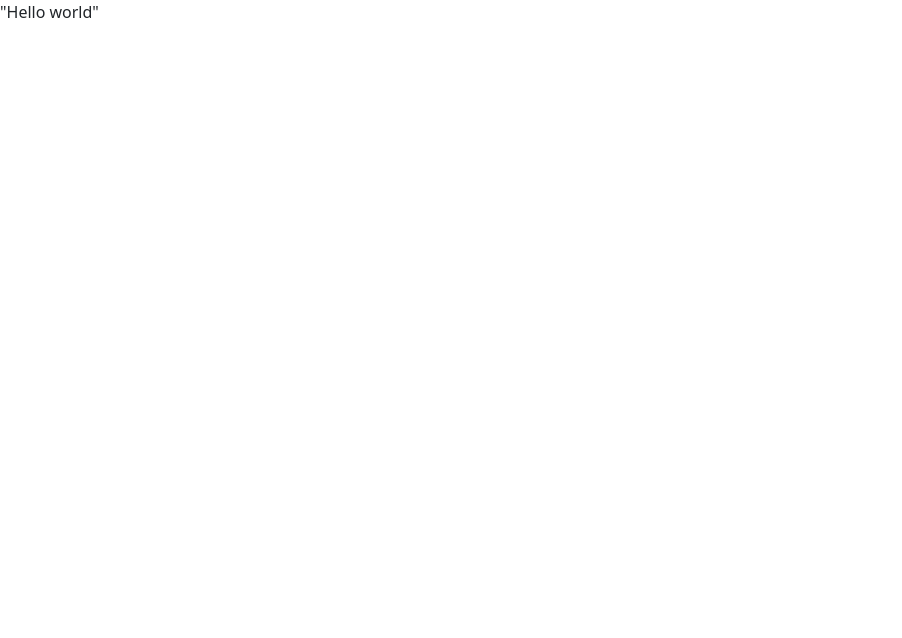
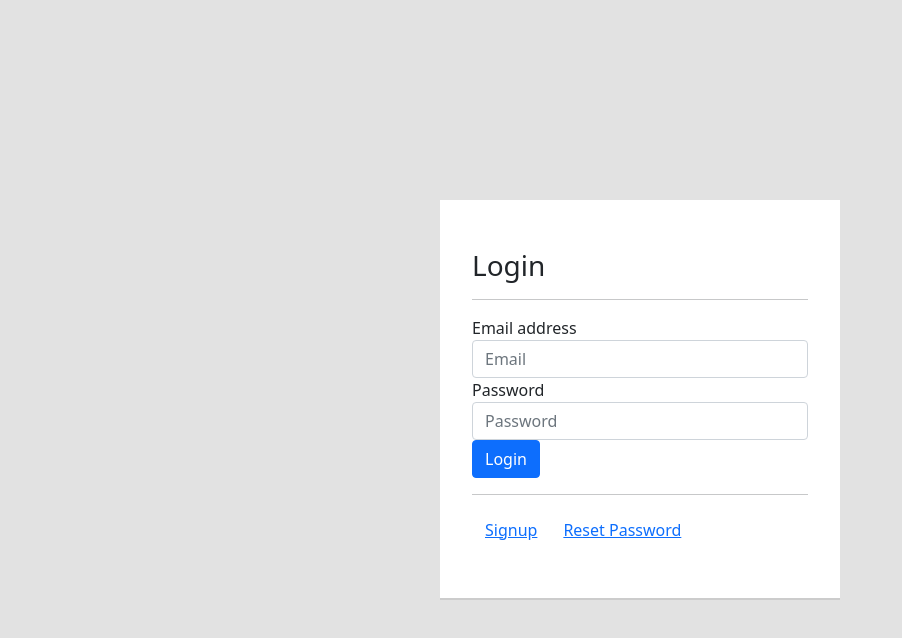
Before and after one commit to MarioS040/Webprog, a React (Create React App) app in the folder frontend/: page /login in a window 1280 px wide. Shown: the top 638 px of the page, without its empty margins (0-902 px from the left). Built offline with nearby package versions, Linux system fonts and the light colour scheme.

Commit message:
login register

```diff
--- a/frontend/package.json
+++ b/frontend/package.json
@@ -7,9 +7,11 @@
     "@testing-library/react": "^11.2.7",
     "@testing-library/user-event": "^12.8.3",
     "bootstrap": "^5.1.3",
+    "mdbreact": "^5.1.0",
     "react": "^17.0.2",
     "react-bootstrap": "^2.0.1",
     "react-dom": "^17.0.2",
+    "react-hook-form": "^7.18.0",
     "react-router-dom": "^5.3.0",
     "react-scripts": "4.0.3",
     "web-vitals": "^1.1.2"
--- a/frontend/src/components/App.js
+++ b/frontend/src/components/App.js
@@ -1,15 +1,21 @@
 import react from 'react';
 import {BrowserRouter as Router, Switch, Route } from 'react-router-dom';
 import register from './register'
-import login from './login'
+import login from './login';
+import Navigation from './navbar';
+import React, { Component } from 'react';
+import '../../node_modules/bootstrap/dist/css/bootstrap.min.css';
+
 
 function App() {
   return (
+
+
 <Router>
-<switch>
+<Switch>
 <Route path="/register" component={register} />
 <Route path="/login" component={login} />
-</switch>
+</Switch>
 </Router>
 
   );
--- /dev/null
+++ b/frontend/src/components/css/login.css
@@ -0,0 +1,30 @@
+.back {
+    background: #e2e2e2;
+    width: 100%;
+    position: absolute;
+    top: 0;
+    bottom: 0;
+  }
+
+  .div-center {
+    width: 400px;
+    height: 400px;
+    background-color: #fff;
+    position: absolute;
+    left: 0;
+    right: 0;
+    top: 0;
+    bottom: 0;
+    margin: auto;
+    max-width: 100%;
+    max-height: 100%;
+    overflow: auto;
+    padding: 1em 2em;
+    border-bottom: 2px solid #ccc;
+    display: table;
+  }
+
+  div.content {
+    display: table-cell;
+    vertical-align: middle;
+  }
--- /dev/null
+++ b/frontend/src/components/css/register.css
@@ -0,0 +1,30 @@
+.back {
+    background: #e2e2e2;
+    width: 100%;
+    position: absolute;
+    top: 0;
+    bottom: 0;
+  }
+
+  .div-center {
+    width: 400px;
+    height: 400px;
+    background-color: #fff;
+    position: absolute;
+    left: 0;
+    right: 0;
+    top: 0;
+    bottom: 0;
+    margin: auto;
+    max-width: 100%;
+    max-height: 100%;
+    overflow: auto;
+    padding: 1em 2em;
+    border-bottom: 2px solid #ccc;
+    display: table;
+  }
+
+  div.content {
+    display: table-cell;
+    vertical-align: middle;
+  }
--- a/frontend/src/components/login.js
+++ b/frontend/src/components/login.js
@@ -1,15 +1,44 @@
 import React from 'react';
-import {Card, Form, Button} from 'react-bootstrap';
+import '../../node_modules/bootstrap/dist/css/bootstrap.min.css';
+import './css/login.css'
+
 
 export default function login(){
 
 return(
 
 
+<div class="back">
 
-<div>
-"Hello world"
 
+<div class="div-center">
+
+
+  <div class="content">
+
+
+    <h3>Login</h3>
+    <hr />
+    <form>
+      <div class="form-group">
+        <label for="exampleInputEmail1">Email address</label>
+        <input type="email" class="form-control" id="exampleInputEmail1" placeholder="Email"></input>
+      </div>
+      <div class="form-group">
+        <label for="exampleInputPassword1">Password</label>
+        <input type="password" class="form-control" id="exampleInputPassword1" placeholder="Password"></input>
+      </div>
+      <button type="submit" class="btn btn-primary">Login</button>
+      <hr />
+      <button type="button" class="btn btn-link">Signup</button>
+      <button type="button" class="btn btn-link">Reset Password</button>
+
+    </form>
+
+  </div>
+
+
+</div>
 </div>
 
 
--- /dev/null
+++ b/frontend/src/components/navbar.js
@@ -0,0 +1,36 @@
+import React, { Component } from 'react';
+import '../../node_modules/bootstrap/dist/css/bootstrap.min.css';
+import { Navbar, Nav, Container, NavDropdown } from 'react-bootstrap';
+
+
+
+export default class Navigation extends Component{
+render(){
+return(
+
+<div>
+<Navbar bg="light" expand="lg">
+  <Container>
+    <Navbar.Brand href="#home">React-Bootstrap</Navbar.Brand>
+    <Navbar.Toggle aria-controls="basic-navbar-nav" />
+    <Navbar.Collapse id="basic-navbar-nav">
+      <Nav className="me-auto">
+        <Nav.Link href="#home">Home</Nav.Link>
+        <Nav.Link href="#link">Link</Nav.Link>
+        <NavDropdown title="Dropdown" id="basic-nav-dropdown">
+          <NavDropdown.Item href="#action/3.1">Action</NavDropdown.Item>
+          <NavDropdown.Item href="#action/3.2">Another action</NavDropdown.Item>
+          <NavDropdown.Item href="#action/3.3">Something</NavDropdown.Item>
+          <NavDropdown.Divider />
+          <NavDropdown.Item href="#action/3.4">Separated link</NavDropdown.Item>
+        </NavDropdown>
+      </Nav>
+    </Navbar.Collapse>
+  </Container>
+</Navbar>
+</div>
+
+)
+
+
+}}
--- a/frontend/src/components/register.js
+++ b/frontend/src/components/register.js
@@ -1,11 +1,48 @@
 import React from 'react';
+import '../../node_modules/bootstrap/dist/css/bootstrap.min.css';
+import './css/register.css'
+import { Link } from 'react-router-dom';
+import NavBar from './navbar';
 
-import 'bootstrap/dist/css/bootstrap.min.css'
 
 export default function register(){
 
 return(
-<button></button>
+
+
+<div class="back">
+
+
+<div class="div-center">
+
+
+  <div class="content">
+
+
+    <h3>Registerieren</h3>
+    <hr />
+    <form>
+      <div class="form-group">
+        <label for="exampleInputEmail1">Email address</label>
+        <input type="email" class="form-control" id="exampleInputEmail1" placeholder="Email"></input>
+      </div>
+      <div class="form-group">
+        <label for="exampleInputPassword1">Password</label>
+        <input type="password" class="form-control" id="exampleInputPassword1" placeholder="Password"></input>
+      </div>
+      <button type="submit" class="btn btn-primary">Login</button>
+      <hr />
+      <button type="button" class="btn btn-link">Signup</button>
+      <button type="button" class="btn btn-link">Reset Password</button>
+
+    </form>
+
+  </div>
+
+
+</div>
+</div>
+
 
 )
 
```
Also changed, not shown: 1 other file (tests, documents, lock files or other folders).
